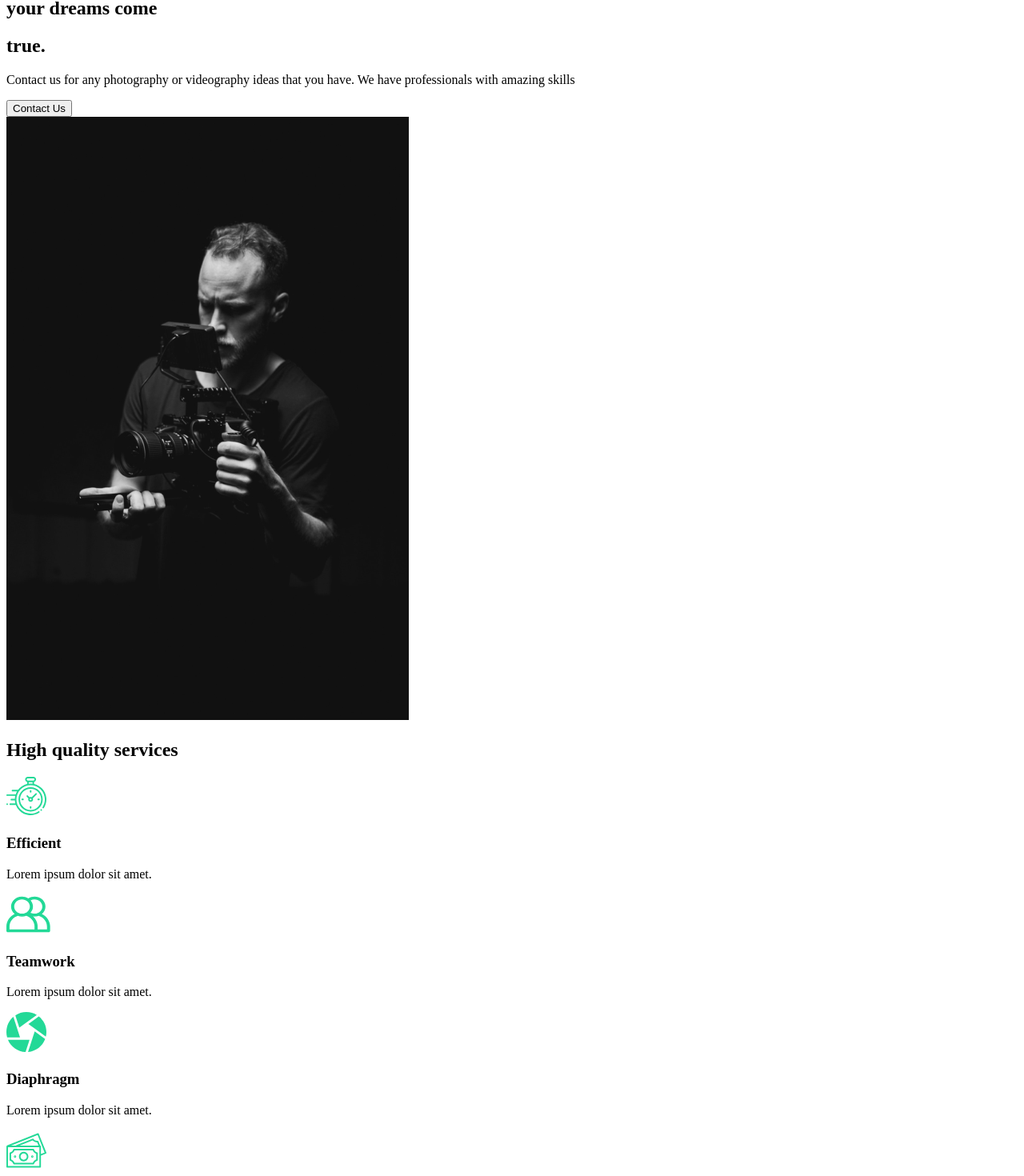
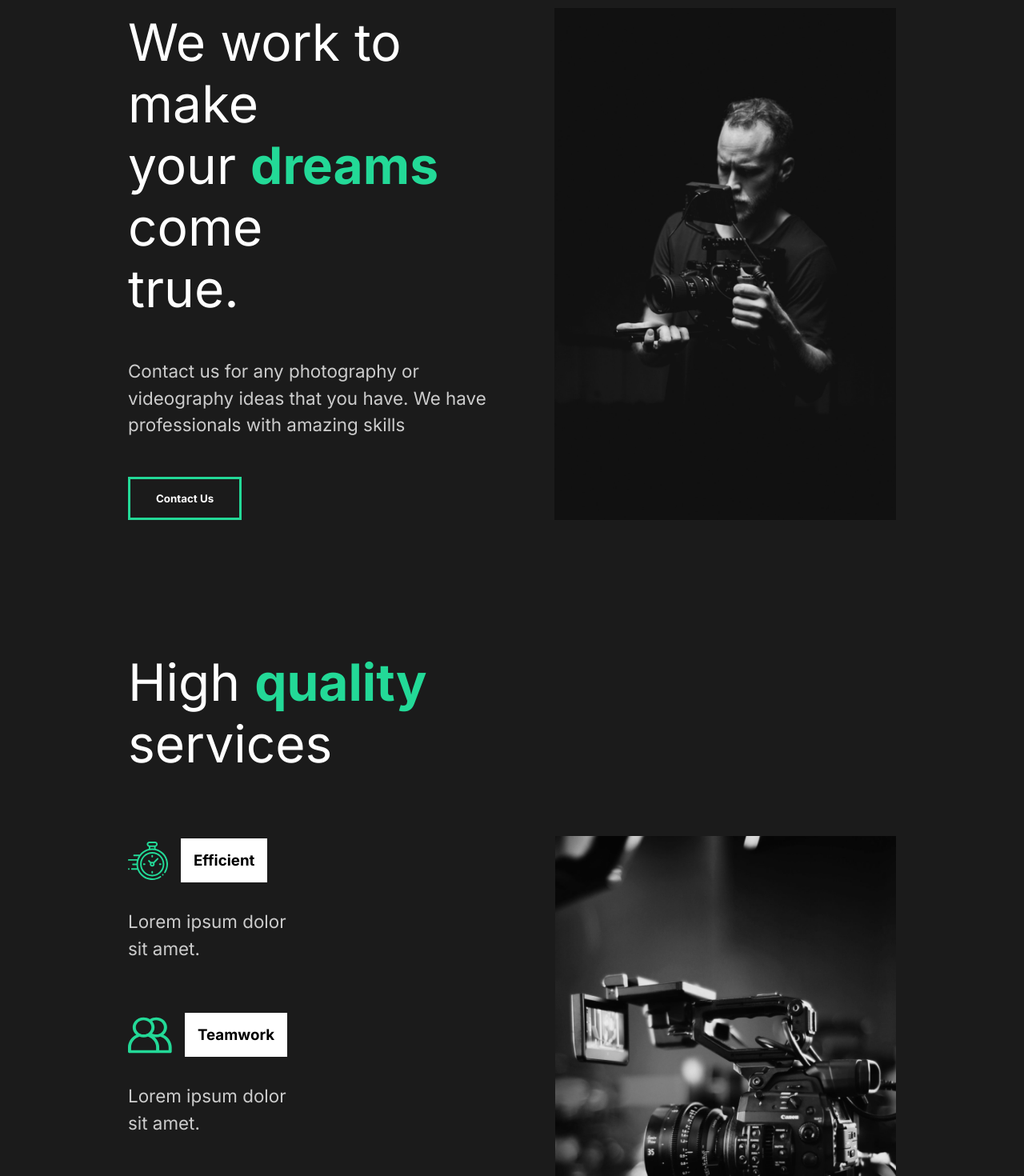
Before and after one commit to carlooxx/website, a React (Create React App) app: page / in a window 1280 px wide. Shown: the part 70-1540 px from the top of the page at 80% size. Built offline with nearby package versions, Linux system fonts and the light colour scheme.

Commit message:
3. Styled Components

```diff
--- a/public/index.html
+++ b/public/index.html
@@ -8,6 +8,11 @@
     <meta
       name="description"
       content="Web site created using create-react-app"
+    />
+    <link rel="preconnect" href="https://fonts.gstatic.com" />
+    <link
+      href="https://fonts.googleapis.com/css2?family=Inter:wght@400;700&family=Lobster&display=swap"
+      rel="stylesheet"
     />
     <link rel="apple-touch-icon" href="%PUBLIC_URL%/logo192.png" />
     <!--
--- a/src/App.js
+++ b/src/App.js
@@ -1,9 +1,13 @@
 import React from "react";
 import AboutUs from "../src/pages/AboutUs"
+import GlobalStyle from '../src/components/GlobalStyle'
 
 function App() {
   return(
-    <AboutUs />
+    <div className="app">
+      <GlobalStyle />
+      <AboutUs />
+    </div>
   )
 }
 
--- a/src/components/AboutSection.js
+++ b/src/components/AboutSection.js
@@ -1,28 +1,34 @@
 import React from "react";
 import home1 from "../img/home1.png"
+//Styled
+import styled from 'styled-components'
+import {StyledAbout, StyledDescription, StyledHide, StyledImg } from '../styles'
 const AboutSection = () =>{
     return(
-        <div>
-            <div className="description">
+        <StyledAbout>
+            <StyledDescription>
                 <div className="title">
-                    <div className="hide">
+                    <StyledHide>
                         <h2>We work to make</h2>
-                    </div>
-                    <div className="hide">
+                    </StyledHide>
+                    <StyledHide>
                         <h2>your <span>dreams</span> come</h2>
-                    </div>
-                    <div className="hide">
+                    </StyledHide>
+                    <StyledHide>
                         <h2>true.</h2>
-                    </div>
+                    </StyledHide>
                 </div>
                 <p>Contact us for any photography or videography ideas that you have. We have professionals with amazing skills </p>
                 <button>Contact Us</button>
-            </div>
-            <div className="image">
-                <img src={home1} alt="gy wth camera"/>
-            </div>
-        </div>
+            </StyledDescription>
+            <StyledImg>
+                <img src={home1} alt="guy wth camera"/>
+            </StyledImg>
+        </StyledAbout>
     )
 }
 
+//Style
+
+
 export default AboutSection
--- a/src/components/FaqSection.js
+++ b/src/components/FaqSection.js
@@ -1,12 +1,16 @@
 import React from 'react'
+import styled from 'styled-components'
+import {StyledAbout} from '../styles'
+
 
 const FaqSection = () => {
     return(
-    <div className="faq">
+    <StyledFaq>
         <h2>Any Question <span>FAQ</span></h2>
         <div className="question">
             <h4>How Do I Start?</h4>
             <div className="answer">
+            <div className="faq-line"></div>
                 <p>Lorem ipsum dolor sit amet.</p>
                 <p>Lorem ipsum dolor sit amet, consectetur adipisicing elit. Magnam, quaerat!</p>
             </div>
@@ -14,6 +18,7 @@
         <div className="question">
             <h4>Daily Scedule</h4>
             <div className="answer">
+            <div className="faq-line"></div>
                 <p>Lorem ipsum dolor sit amet.</p>
                 <p>Lorem ipsum dolor sit amet, consectetur adipisicing elit. Magnam, quaerat!</p>
             </div>
@@ -21,6 +26,7 @@
         <div className="question">
             <h4>Payment Methods</h4>
             <div className="answer">
+            <div className="faq-line"></div>
                 <p>Lorem ipsum dolor sit amet.</p>
                 <p>Lorem ipsum dolor sit amet, consectetur adipisicing elit. Magnam, quaerat!</p>
             </div>
@@ -28,13 +34,42 @@
         <div className="question">
             <h4>What Product Do You Offer?</h4>
             <div className="answer">
+            <div className="faq-line"></div>
                 <p>Lorem ipsum dolor sit amet.</p>
                 <p>Lorem ipsum dolor sit amet, consectetur adipisicing elit. Magnam, quaerat!</p>
             </div>
         </div>
-    </div>
+    </StyledFaq>
     )
 }
+//Style
 
+const StyledFaq = styled(StyledAbout)`
+display: block;
+span{
+    display: block;
+
+}
+h2{
+    padding-bottom: 2rem;
+    font-weight: lighter;
+}
+.faq-line{
+    background: #cccccc;
+    height: 0.2rem;
+    margin: 2rem 0rem;
+    width: 100%;
+}
+.question{
+    padding: 3rem 0rem;
+    cursor: pointer;
+}
+.answer{
+    padding: 2rem 0rem;
+    p{
+        padding: 1rem 0rem;
+    }
+}
+`
 
 export default FaqSection
--- /dev/null
+++ b/src/components/GlobalStyle.js
@@ -0,0 +1,59 @@
+import {createGlobalStyle} from 'styled-components'
+
+const GlobalStyle = createGlobalStyle`
+*{
+    margin: 0;
+    padding: 0;
+    box-sizing: border-box
+}
+
+body{
+    background: #1b1b1b;
+    overflow-x: hidden;
+    font-family: 'Inter', sans-serif;
+}
+button{
+    font-weight: bold;
+    font-size: 1.1.rem;
+    cursor: pointer;
+    padding: 1rem 2rem;
+    border: 3px solid #23d997;
+    background: transparent;
+    color: white;
+    font-family: 'Inter', sans-serif;
+    transition: all 0.5s ease;
+    font-family: 'Inter', sans-serif;
+    &:hover{
+        background-color: #23d997;
+        color: white;
+    }
+}
+    h2{
+        font-weight: lighter;
+        font-size: 4rem;
+    }
+    h3{
+        color: white;
+    }
+    h4{
+        font-weight: bold;
+        font-size: 2rem;
+
+    }
+    a{
+        font-size: 1.1rem;
+    }
+    span{
+        font-weight: bold;
+        color:#23d997;
+    }
+    p{
+        padding: 3rem 0rem;
+        color: #ccc;
+        font-size: 1.4rem;
+        line-height: 150%;
+    }
+
+`;
+
+export default GlobalStyle;
--- a/src/components/ServicesSection.js
+++ b/src/components/ServicesSection.js
@@ -4,49 +4,80 @@
 import money from '../img/money.svg'
 import teamwork from '../img/teamwork.svg'
 import home2 from '../img/home2.png'
-
+import styled from 'styled-components'
+import {StyledAbout, StyledDescription, StyledImg } from '../styles'
 
 const ServicesSection = () =>{
     return(
-        <div className="services">
-            <div className="description">
+        <StyledServices>
+            <StyledDescription>
                 <h2>High <span>quality</span> services</h2>
-                <div className="cards">
-                    <div className="card">
+                <StyledCards>
+                    <StyledCard>
                         <div className="icon">
                             <img src={clock} alt='clock' />
                             <h3>Efficient</h3>
                         </div>
                         <p>Lorem ipsum dolor sit amet.</p>
-                    </div>
-                    <div className="card">
+                    </StyledCard>
+                    <StyledCard>
                         <div className="icon">
                             <img src={teamwork} alt='teamwork' />
                             <h3>Teamwork</h3>
                         </div>
                         <p>Lorem ipsum dolor sit amet.</p>
-                    </div>
-                    <div className="card">
+                    </StyledCard>
+                    <StyledCard>
                         <div className="icon">
                             <img src={diaphragm} alt='diaphragm' />
                             <h3>Diaphragm</h3>
                         </div>
                         <p>Lorem ipsum dolor sit amet.</p>
-                    </div>
-                    <div className="card">
+                    </StyledCard>
+                    <StyledCard>
                         <div className="icon">
                             <img src={money} alt='money' />
                             <h3>Affordable</h3>
                         </div>
                         <p>Lorem ipsum dolor sit amet.</p>
-                    </div>
-                </div>
-            </div>
-            <div className="image">
+                    </StyledCard>
+                </StyledCards>
+            </StyledDescription>
+            <StyledImg>
                 <img src={home2} alt="home2"/>
-            </div>
-        </div>
+            </StyledImg>
+        </StyledServices>
     )
 }
 
+//Style
+
+const StyledServices = styled(StyledAbout)`
+h2{
+    padding-bottom: 5rem;
+}
+p{
+    width: 70%;
+    padding: 2rem 0rem 4rem 0rem;
+}
+`
+const StyledCards = styled.div `
+display: flex;
+flex-wrap: wrap;
+`
+const StyledCard = styled.div`
+flex-basis: 20rem;
+.icon{
+    display: flex;
+    align-items: center;
+    h3{
+        color: black;
+        padding: 1rem;
+        margin-left: 1rem;
+        background: white;
+    }
+}
+`
+
+
 export default ServicesSection
--- /dev/null
+++ b/src/styles.js
@@ -0,0 +1,29 @@
+import styled from 'styled-components'
+
+export const StyledAbout = styled.div `
+min-height: 90vh;
+display: flex;
+justify-content: space-between;
+align-items:center;
+padding: 5rem 10rem;
+color: white;
+`
+export const StyledDescription = styled.div `
+flex: 1;
+padding-right: 5rem;
+h2{
+    font-weight: lighter;
+}
+`
+export const StyledImg = styled.div `font-weight
+flex: 1;
+overflow: hidden;
+img{
+    width: 100%;
+    height: 80vh;
+    object-fit: hover;
+}
+`
+export const StyledHide = styled.div `object-fit
+overflow: hidden;
+`
```
Also changed, not shown: 1 other file (tests, documents, lock files or other folders).
